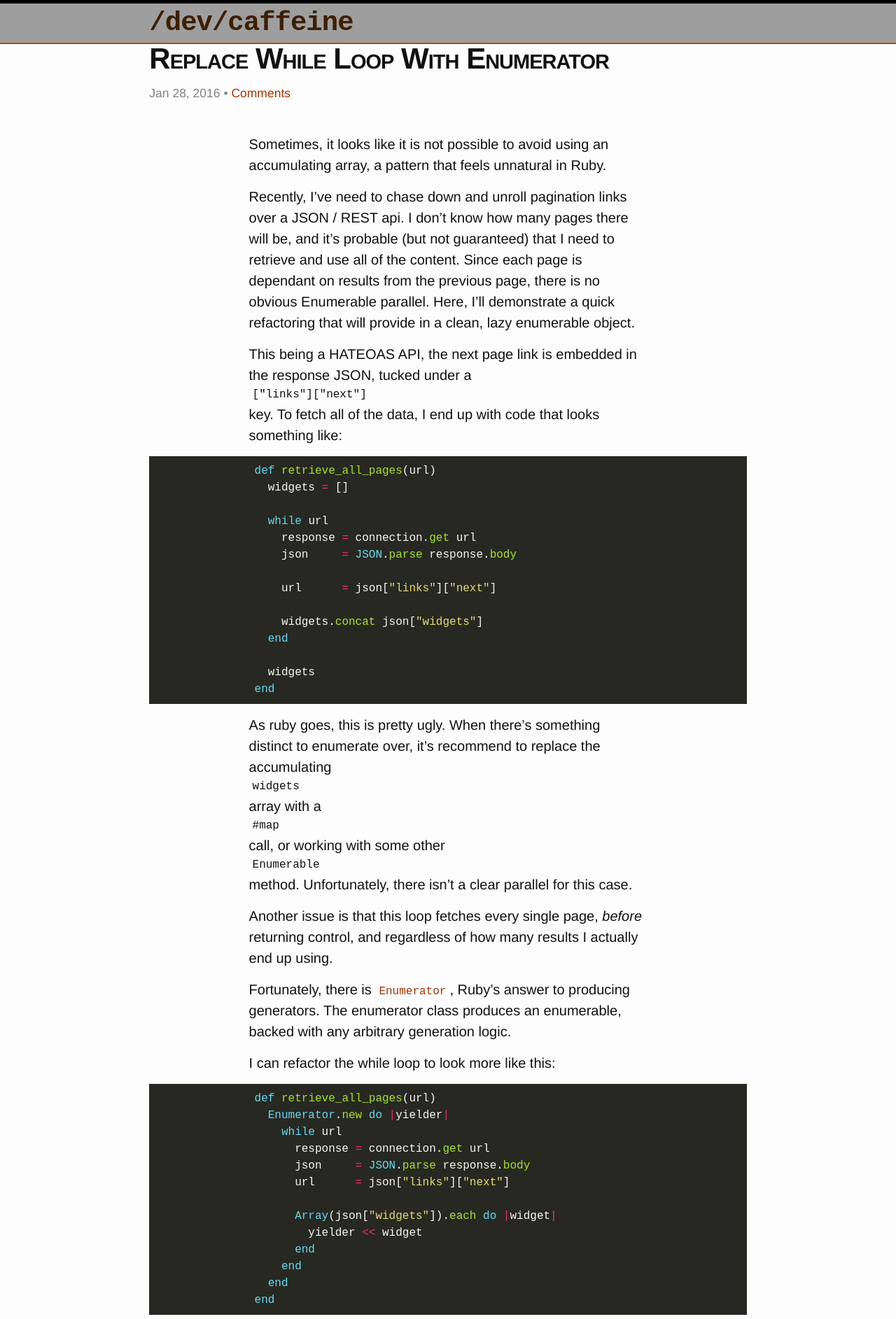
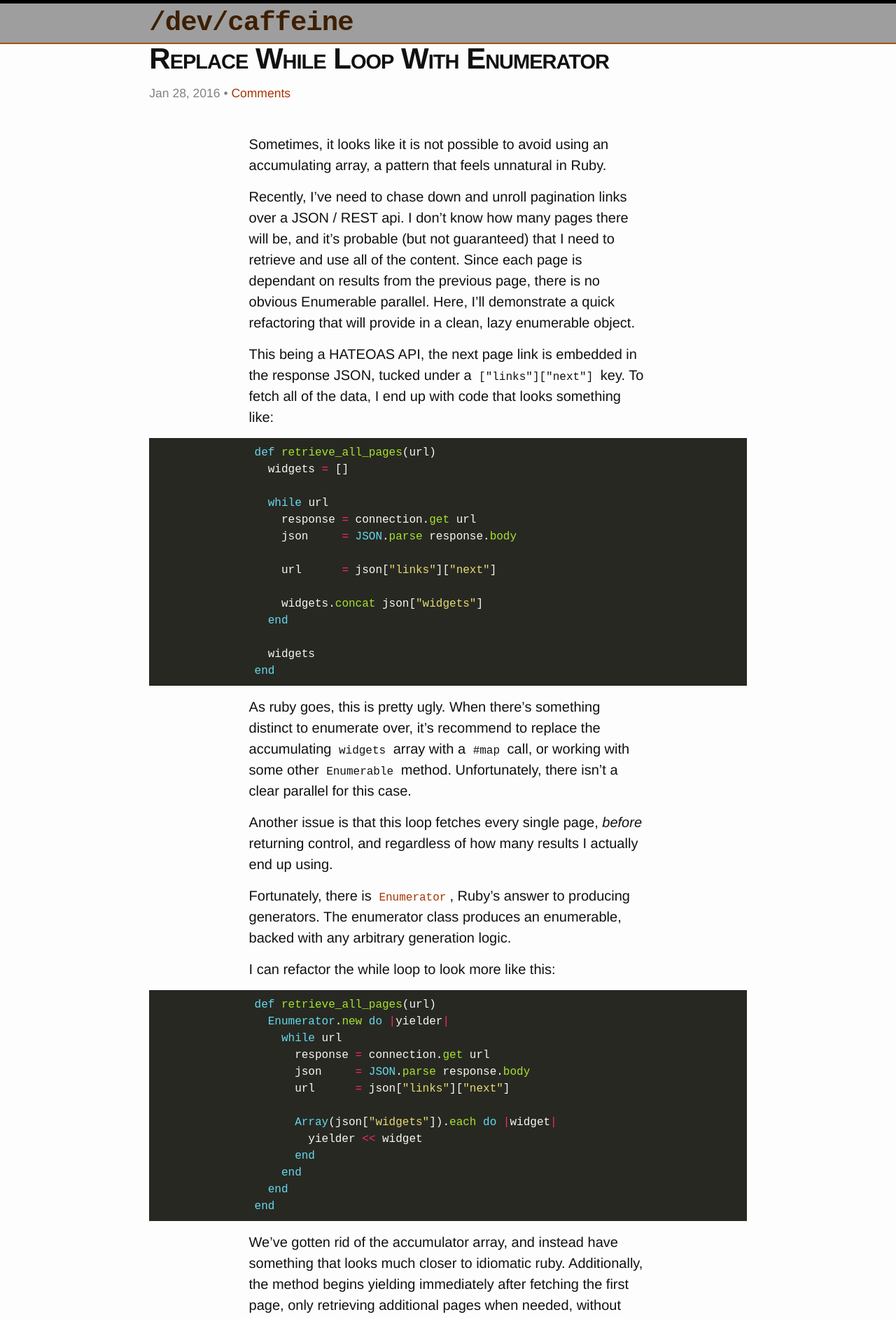
Before and after one commit to cflipse/devcaffeine, a Jekyll site: the page built from _posts/2016-01-28-replace-while-loop-with-enumerator.markdown, in a window 1280 px wide. Shown: the top 1885 px of the page at 70% size. Built offline with Jekyll 4.4.1, drawn with Linux system fonts in a browser that asks for light colours; grey boxes are pictures that could not be loaded.

Commit message:
don't break inline code

```diff
--- a/_sass/_layout.scss
+++ b/_sass/_layout.scss
@@ -298,7 +298,9 @@ main {
     @include extend-grid;
     >* { grid-column: 2 }
 
-    .highlighter-rouge {
+    // div because there's _also_ a code.highlighter-rouge for inline
+    // styling
+    div.highlighter-rouge {
       @include extend-grid;
     }
 
```
